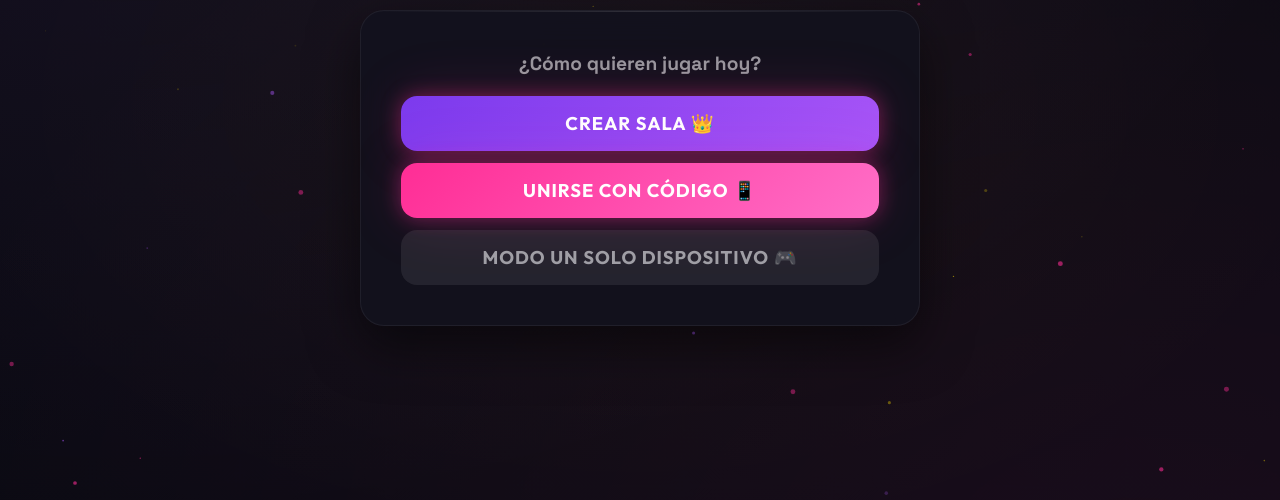
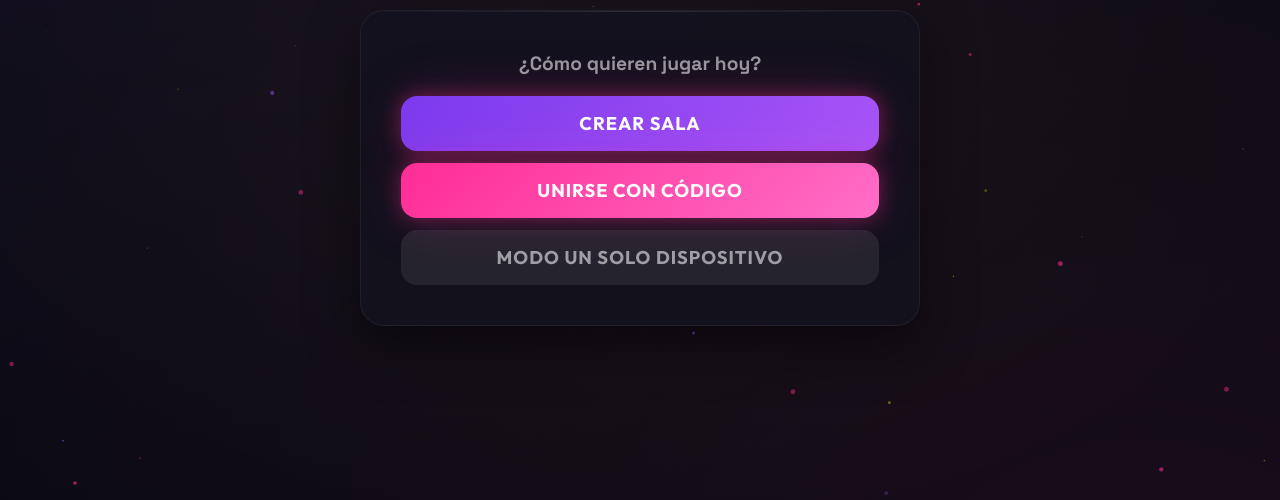
Before and after one commit to KevHernandez09/Interactive-game, a website: page public/index.html in a window 1280 px wide. Shown: the part 300-800 px from the top of the page. Drawn offline with nearby package versions, Linux system fonts and the light colour scheme; no server answers.

Commit message:
feat: implement frontend UI for main menu, lobby, and game screens

```diff
--- a/public/index.html
+++ b/public/index.html
@@ -26,16 +26,16 @@
 
       <button id="btn-mode-host" class="btn-start ready"
         style="margin-bottom: 12px; background: var(--gradient-purple);">
-        CREAR SALA 👑
+        CREAR SALA
       </button>
 
       <button id="btn-mode-join" class="btn-start ready" style="margin-bottom: 12px; background: var(--gradient-pink);">
-        UNIRSE CON CÓDIGO 📱
+        UNIRSE CON CÓDIGO
       </button>
 
       <button id="btn-mode-local" class="btn-start"
         style="background: rgba(255,255,255,0.08); color: var(--text-secondary);">
-        MODO UN SOLO DISPOSITIVO 🎮
+        MODO UN SOLO DISPOSITIVO
       </button>
     </div>
   </section>
@@ -62,7 +62,7 @@
       <p id="host-player-count" class="player-count">0/10 jugadores</p>
 
       <button id="btn-host-start" class="btn-start" disabled style="margin-bottom: 8px;">
-        INICIAR FIESTA 🔥
+        Iniciar juego 🔥
       </button>
 
       <button id="btn-back-host" class="btn-back">
@@ -91,7 +91,7 @@
       <div id="join-error" class="setup-error" role="alert"></div>
 
       <button id="btn-submit-join" class="btn-start ready" style="margin-bottom: 10px;">
-        UNIRME A LA FIESTA 🎉
+        UNIRME A LA PARTIDA 🎉
       </button>
 
       <div id="join-status-section" class="hidden" style="width: 100%; margin-bottom: 12px;">
@@ -102,7 +102,8 @@
         <p id="join-player-count" class="player-count">0/10 jugadores</p>
       </div>
 
-      <button id="btn-leave-room" class="btn-start hidden" style="background: rgba(239, 68, 68, 0.2); color: #ef4444; border: 1px solid rgba(239,68,68,0.4); margin-bottom: 10px; padding: 10px;">
+      <button id="btn-leave-room" class="btn-start hidden"
+        style="background: rgba(239, 68, 68, 0.2); color: #ef4444; border: 1px solid rgba(239,68,68,0.4); margin-bottom: 10px; padding: 10px;">
         🚪 Salir de la Sala
       </button>
 
@@ -159,7 +160,8 @@
         </button>
       </div>
 
-      <button id="btn-leave-game" class="btn-start" style="background: rgba(255,255,255,0.06); color: var(--text-muted); padding: 8px; font-size: 0.85rem; max-width: 200px; margin: 0 auto;">
+      <button id="btn-leave-game" class="btn-start"
+        style="background: rgba(255,255,255,0.06); color: var(--text-muted); padding: 8px; font-size: 0.85rem; max-width: 200px; margin: 0 auto;">
         🚪 Salir de la sala
       </button>
     </div>
```
